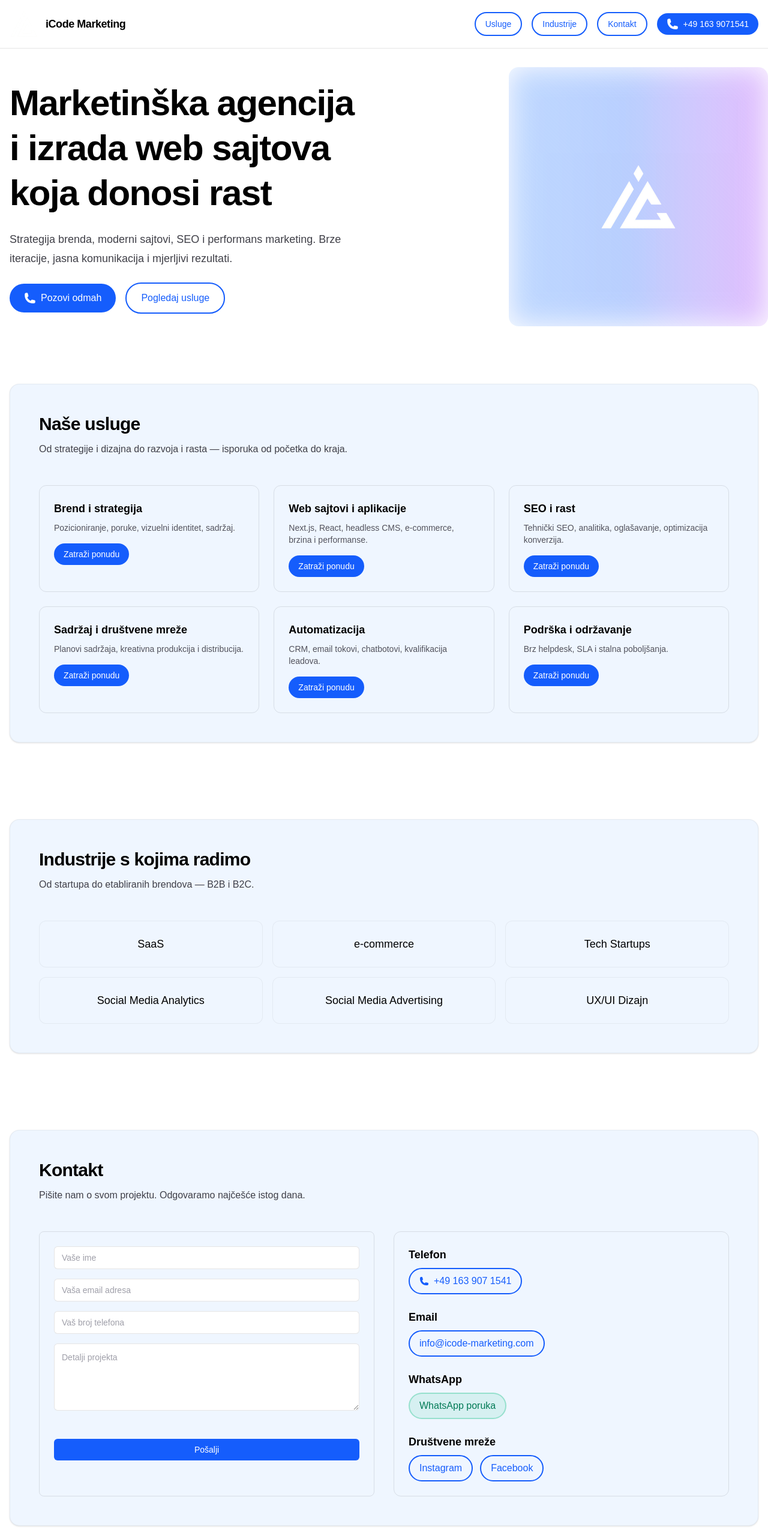
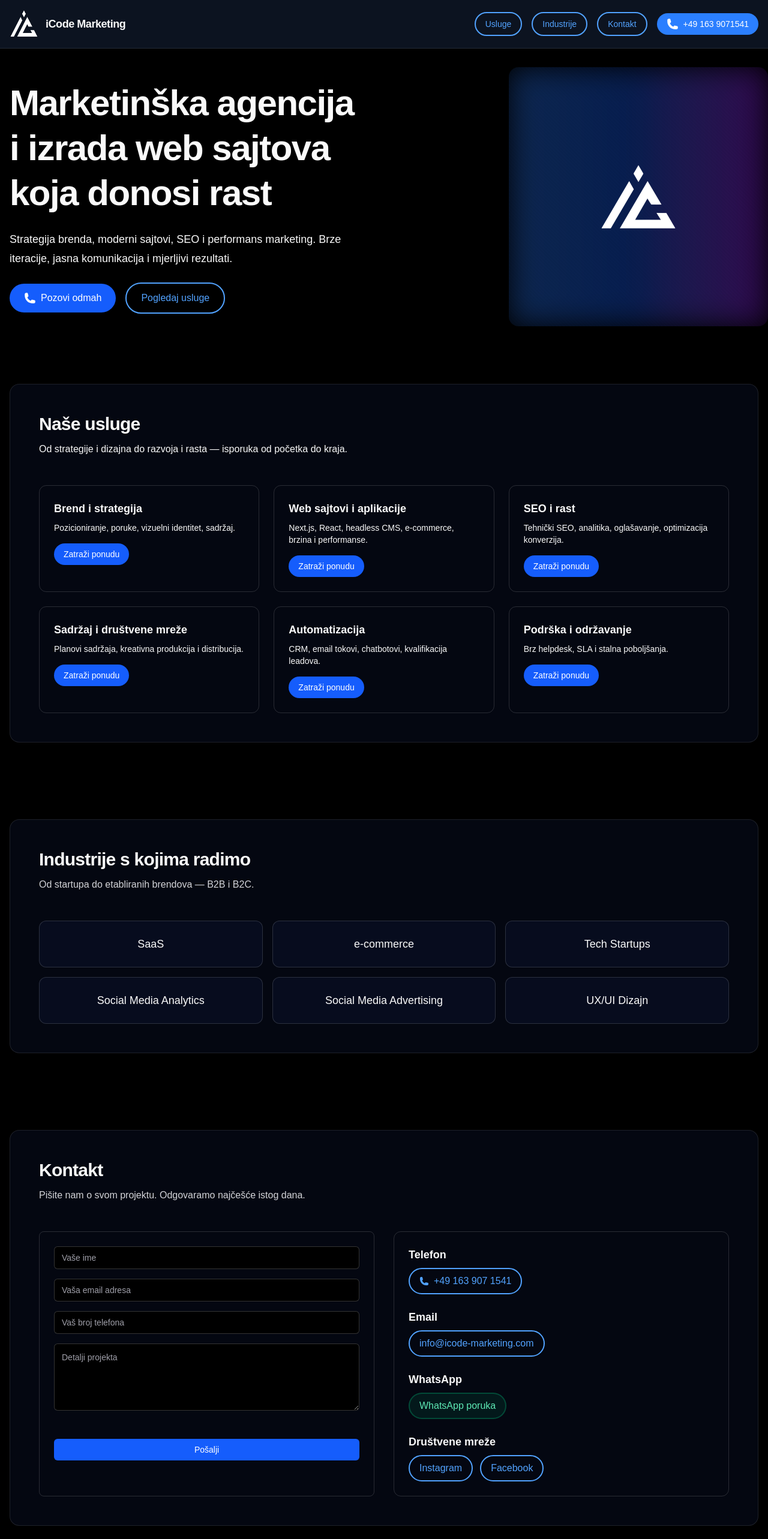
Before and after one commit to SergejNov/iCode-Portfolio, a Next.js app: page / in a window 1280 px wide. Shown: the top 2566 px of the page at 60% size. Built offline with nearby package versions, Linux system fonts and the light colour scheme.

Commit message:
FIXED FORCED DARK MODE

```diff
--- a/app/components/ContactForm.tsx
+++ b/app/components/ContactForm.tsx
@@ -53,7 +53,7 @@ export default function ContactForm() {
   };
 
   return (
-    <form onSubmit={handleSubmit} className="rounded-lg border border-black/10 px-6 pb-8 pt-6 dark:border-white/15">
+    <form onSubmit={handleSubmit} className="rounded-lg border border-white/15 px-6 pb-8 pt-6">
       <div className="space-y-4">
         {/* Honeypot field - hidden from humans but visible to bots */}
         <div className="absolute left-[-9999px] opacity-0">
@@ -70,27 +70,27 @@ export default function ContactForm() {
 
         <input
     name="name"
-    className="w-full rounded-md border border-black/10 bg-white px-3 py-2 text-sm outline-none placeholder:text-zinc-400 focus:border-blue-500 dark:border-white/20 dark:bg-black"
+    className="w-full rounded-md border border-white/20 bg-black px-3 py-2 text-sm text-zinc-100 outline-none placeholder:text-zinc-400 focus:border-blue-500"
     placeholder="Vaše ime"
     required
   />
   <input
     name="email"
     type="email"
-    className="w-full rounded-md border border-black/10 bg-white px-3 py-2 text-sm outline-none placeholder:text-zinc-400 focus:border-blue-500 dark:border-white/20 dark:bg-black"
+    className="w-full rounded-md border border-white/20 bg-black px-3 py-2 text-sm text-zinc-100 outline-none placeholder:text-zinc-400 focus:border-blue-500"
     placeholder="Vaša email adresa"
     required
   />
   <input
     name="phone"
-    className="w-full rounded-md border border-black/10 bg-white px-3 py-2 text-sm outline-none placeholder:text-zinc-400 focus:border-blue-500 dark:border-white/20 dark:bg-black"
+    className="w-full rounded-md border border-white/20 bg-black px-3 py-2 text-sm text-zinc-100 outline-none placeholder:text-zinc-400 focus:border-blue-500"
     placeholder="Vaš broj telefona"
     type="tel"
     required
   />
   <textarea
   name="message"
-  className="min-h-28 w-full rounded-md border border-black/10 bg-white px-3 pt-3 pb-4 text-sm outline-none placeholder:text-zinc-400 focus:border-blue-500 dark:border-white/20 dark:bg-black"
+  className="min-h-28 w-full rounded-md border border-white/20 bg-black px-3 pt-3 pb-4 text-sm text-zinc-100 outline-none placeholder:text-zinc-400 focus:border-blue-500"
   placeholder="Detalji projekta"
   required
 />
--- a/app/components/Header.tsx
+++ b/app/components/Header.tsx
@@ -12,7 +12,7 @@ export default function Header() {
   };
 
   return (
-    <header className="fixed left-0 right-0 top-0 z-40 border-b border-black/10 bg-white/80 backdrop-blur-md dark:border-white/10 dark:bg-gray-900/80">
+    <header className="fixed left-0 right-0 top-0 z-40 border-b border-white/10 backdrop-blur-md bg-gray-900/80">
       <div className="relative mx-auto flex max-w-7xl items-center justify-between px-4 py-4">
         <div className="flex items-center gap-3">
           <Image
@@ -28,7 +28,7 @@ export default function Header() {
         {/* Mobile Menu Button */}
         <button
           type="button"
-          className="sm:hidden rounded-lg p-2 hover:bg-gray-100 dark:hover:bg-gray-800"
+          className="sm:hidden rounded-lg p-2 hover:bg-gray-800"
           aria-label="Toggle menu"
           onClick={toggleMenu}
         >
@@ -44,32 +44,32 @@ export default function Header() {
 
         {/* Mobile Menu */}
         {isMenuOpen && (
-          <div className="sm:hidden absolute left-0 right-0 top-16 z-50 bg-white shadow-lg dark:bg-gray-900">
+          <div className="sm:hidden absolute left-0 right-0 top-16 z-50 bg-gray-900 shadow-lg">
             <div className="flex flex-col space-y-2 p-4">
               <a
                 href="#services"
-                className="block rounded-lg px-4 py-2 text-center font-medium hover:bg-gray-100 dark:hover:bg-gray-800"
+                className="block rounded-lg px-4 py-2 text-center font-medium hover:bg-gray-800"
                 onClick={toggleMenu}
               >
                 Usluge
               </a>
               <a
                 href="#coverage"
-                className="block rounded-lg px-4 py-2 text-center font-medium hover:bg-gray-100 dark:hover:bg-gray-800"
+                className="block rounded-lg px-4 py-2 text-center font-medium hover:bg-gray-800"
                 onClick={toggleMenu}
               >
                 Industrije
               </a>
               <a
                 href="#contact"
-                className="block rounded-lg px-4 py-2 text-center font-medium hover:bg-gray-100 dark:hover:bg-gray-800"
+                className="block rounded-lg px-4 py-2 text-center font-medium hover:bg-gray-800"
                 onClick={toggleMenu}
               >
                 Kontakt
               </a>
               <a
                 href="tel:+491639071541"
-                className="flex items-center justify-center gap-2 rounded-lg bg-blue-600 px-4 py-2 text-center font-medium text-white hover:bg-blue-700 dark:bg-blue-500 dark:hover:bg-blue-600"
+                className="flex items-center justify-center gap-2 rounded-lg bg-blue-500 px-4 py-2 text-center font-medium text-white hover:bg-blue-600"
                 onClick={toggleMenu}
               >
                 <PhoneIcon className="h-5 w-5" />
@@ -81,10 +81,10 @@ export default function Header() {
 
         {/* Desktop Navigation */}
         <nav className="hidden items-center gap-4 text-sm font-medium sm:flex">
-          <a href="#services" className="rounded-full border-2 border-blue-600 px-4 py-2 text-blue-600 transition hover:bg-blue-50 dark:border-blue-400 dark:text-blue-400 dark:hover:bg-blue-950">Usluge</a>
-          <a href="#coverage" className="rounded-full border-2 border-blue-600 px-4 py-2 text-blue-600 transition hover:bg-blue-50 dark:border-blue-400 dark:text-blue-400 dark:hover:bg-blue-950">Industrije</a>
-          <a href="#contact" className="rounded-full border-2 border-blue-600 px-4 py-2 text-blue-600 transition hover:bg-blue-50 dark:border-blue-400 dark:text-blue-400 dark:hover:bg-blue-950">Kontakt</a>
-          <a href="tel:+491639071541" className="flex items-center gap-2 rounded-full bg-blue-600 px-4 py-2 text-white transition hover:bg-blue-700 dark:bg-blue-500 dark:hover:bg-blue-600">
+          <a href="#services" className="rounded-full border-2 border-blue-400 px-4 py-2 text-blue-400 transition hover:bg-blue-950">Usluge</a>
+          <a href="#coverage" className="rounded-full border-2 border-blue-400 px-4 py-2 text-blue-400 transition hover:bg-blue-950">Industrije</a>
+          <a href="#contact" className="rounded-full border-2 border-blue-400 px-4 py-2 text-blue-400 transition hover:bg-blue-950">Kontakt</a>
+          <a href="tel:+491639071541" className="flex items-center gap-2 rounded-full bg-blue-500 px-4 py-2 text-white transition hover:bg-blue-600">
             <PhoneIcon className="h-5 w-5" />
             <span>+49 163 9071541</span>
           </a>
--- a/app/globals.css
+++ b/app/globals.css
@@ -1,11 +1,11 @@
 @import "tailwindcss";
 
 :root {
-  --background: #ffffff;
-  --foreground: #171717;
+  --background: #0a0a0a;
+  --foreground: #ededed;
   --brand: #00129a; /* rgb(0, 18, 154) */
-  --brand-50: #f5f7ff;
-  --brand-100: #e6ebff;
+  --brand-50: color-mix(in oklab, var(--brand) 10%, #000);
+  --brand-100: color-mix(in oklab, var(--brand) 20%, #000);
 
   /* Theme variables */
   --color-background: var(--background);
@@ -14,13 +14,13 @@
   --font-mono: var(--font-geist-mono, ui-monospace, SFMono-Regular, Menlo, monospace);
 }
 
-@media (prefers-color-scheme: dark) {
-  :root {
-    --background: #0a0a0a;
-    --foreground: #ededed;
-    --brand-50: color-mix(in oklab, var(--brand) 10%, #000);
-    --brand-100: color-mix(in oklab, var(--brand) 20%, #000);
-  }
+/* Force dark theme when `.dark` is present on html */
+.dark {
+  color-scheme: dark;
+  --background: #0a0a0a;
+  --foreground: #ededed;
+  --brand-50: color-mix(in oklab, var(--brand) 10%, #000);
+  --brand-100: color-mix(in oklab, var(--brand) 20%, #000);
 }
 
 html {
--- a/app/layout.tsx
+++ b/app/layout.tsx
@@ -1,17 +1,7 @@
 import type { Metadata } from "next";
-import { Geist, Geist_Mono } from "next/font/google";
+import ToasterClient from '@/app/ToasterClient';
+import { Providers } from './providers';
 import "./globals.css";
-import ToasterClient from "./ToasterClient";
-
-const geistSans = Geist({
-  variable: "--font-geist-sans",
-  subsets: ["latin"],
-});
-
-const geistMono = Geist_Mono({
-  variable: "--font-geist-mono",
-  subsets: ["latin"],
-});
 
 export const metadata: Metadata = {
   title: "Marketinška agencija iCode Marketing — Marketing i izrada sajtova",
@@ -32,11 +22,13 @@ export default function RootLayout({
   children: React.ReactNode;
 }>) {
   return (
-    <html lang="sr">
+    <html lang="sr" suppressHydrationWarning className="dark" >
       <body
-        className={`${geistSans.variable} ${geistMono.variable} antialiased`}
+        className="antialiased"
       >
-        {children}
+        <Providers>
+          {children}
+        </Providers>
         <ToasterClient />
       </body>
     </html>
--- a/app/page.tsx
+++ b/app/page.tsx
@@ -7,7 +7,7 @@ import { PhoneIcon } from '@heroicons/react/24/solid';
 
 export default function Home() {
   return (
-    <div className="min-h-screen bg-white text-black dark:bg-black dark:text-zinc-50">
+    <div className="min-h-screen bg-black text-zinc-50">
       <Header />
 
       <main className="mx-auto max-w-7xl px-4 pt-20">
@@ -19,7 +19,7 @@ export default function Home() {
               <h1 className="max-w-2xl text-balance text-4xl font-semibold leading-tight tracking-tight sm:text-5xl lg:text-6xl">
                 Marketinška agencija i izrada web sajtova koja donosi rast
               </h1>
-              <p className="max-w-xl text-pretty text-lg leading-8 text-zinc-700 dark:text-zinc-300">
+              <p className="max-w-xl text-pretty text-lg leading-8">
                 Strategija brenda, moderni sajtovi, SEO i performans marketing. Brze iteracije, jasna komunikacija i mjerljivi rezultati.
               </p>
               <div className="flex flex-wrap items-center justify-center gap-4 w-full sm:w-auto sm:justify-start">
@@ -27,7 +27,7 @@ export default function Home() {
                   <PhoneIcon className="h-5 w-5" />
                   <span>Pozovi odmah</span>
                 </a>
-                <a href="#services" className="rounded-full border-2 border-blue-600 px-6 py-3 text-base font-medium text-blue-600 hover:bg-blue-50 dark:border-blue-400 dark:text-blue-400 dark:hover:bg-blue-950">Pogledaj usluge</a>
+                <a href="#services" className="rounded-full border-2 border-blue-400 px-6 py-3 text-base font-medium text-blue-400 hover:bg-blue-950">Pogledaj usluge</a>
               </div>
             </div>
 
@@ -53,9 +53,9 @@ export default function Home() {
 
         {/* Services Section */}
         <section id="services" className="scroll-mt-20 py-16 sm:scroll-mt-24">
-          <div className="rounded-2xl border border-black/5 bg-blue-50 p-8 text-center sm:text-left shadow-sm dark:border-white/10 dark:bg-blue-950/20 sm:p-12">
+          <div className="rounded-2xl border border-white/10 bg-blue-950/20 p-8 text-center sm:text-left shadow-sm sm:p-12">
   <h2 className="text-3xl font-semibold tracking-tight">Naše usluge</h2>
-  <p className="mt-3 text-center text-base text-zinc-700 dark:text-zinc-300 sm:text-left sm:max-w-2xl">
+  <p className="mt-3 text-center text-base sm:text-left sm:max-w-2xl">
   Od strategije i dizajna do razvoja i rasta — isporuka od početka do kraja.
 </p>
   <div className="mt-12 grid gap-6 sm:grid-cols-2 lg:grid-cols-3">
@@ -67,9 +67,9 @@ export default function Home() {
       { title: "Automatizacija", desc: "CRM, email tokovi, chatbotovi, kvalifikacija leadova." },
       { title: "Podrška i održavanje", desc: "Brz helpdesk, SLA i stalna poboljšanja." }
     ].map((service, index) => (
-      <div key={index} className="mx-auto w-full max-w-md rounded-xl border border-black/10 p-6 text-center transition hover:shadow-md dark:border-white/15 dark:hover:shadow-zinc-800/50 sm:mx-0 sm:max-w-none sm:text-left">
+      <div key={index} className="mx-auto w-full max-w-md rounded-xl border border-white/15 p-6 text-center transition hover:shadow-md hover:shadow-zinc-800/50 sm:mx-0 sm:max-w-none sm:text-left">
         <h3 className="text-lg font-semibold">{service.title}</h3>
-        <p className="mt-2 text-sm text-zinc-600 dark:text-zinc-300">{service.desc}</p>
+        <p className="mt-2 text-sm ">{service.desc}</p>
         <div className="mt-4 flex justify-center sm:justify-start">
           <a href="#contact" className="inline-block rounded-full bg-blue-600 px-4 py-2 text-sm font-medium text-white hover:bg-blue-700">Zatraži ponudu</a>
         </div>
@@ -81,14 +81,14 @@ export default function Home() {
 
         {/* Coverage Section */}
         <section id="coverage" className="scroll-mt-20 py-16 sm:scroll-mt-24">
-          <div className="rounded-2xl border border-black/5 bg-blue-50 p-8 shadow-sm dark:border-white/10 dark:bg-blue-950/20 sm:p-12">
+          <div className="rounded-2xl border border-white/10 bg-blue-950/20 p-8 shadow-sm sm:p-12">
             <h2 className="text-3xl font-semibold tracking-tight">Industrije s kojima radimo</h2>
-            <p className="mt-3 max-w-2xl text-base text-zinc-700 dark:text-zinc-300">
+            <p className="mt-3 max-w-2xl text-base text-zinc-300">
               Od startupa do etabliranih brendova — B2B i B2C.
             </p>
             <div className="mt-12 grid gap-4 sm:grid-cols-2 lg:grid-cols-3">
               {['SaaS', 'e‑commerce', 'Tech Startups', 'Social Media Analytics', 'Social Media Advertising', 'UX/UI Dizajn'].map((industry, index) => (
-                <div key={index} className="rounded-xl border border-black/5 bg-blue-50 p-6 text-center text-lg font-medium dark:border-white/15 dark:bg-blue-950/20">
+                <div key={index} className="rounded-xl border border-white/15 bg-blue-950/20 p-6 text-center text-lg font-medium">
                   {industry}
                 </div>
               ))}
@@ -98,9 +98,9 @@ export default function Home() {
 
         {/* Contact Section */}
         <section id="contact" className="scroll-mt-20 py-16 sm:scroll-mt-24">
-          <div className="rounded-2xl border border-black/5 bg-blue-50 p-8 shadow-sm dark:border-white/10 dark:bg-blue-950/20 sm:p-12">
+          <div className="rounded-2xl border border-white/10 bg-blue-950/20 p-8 shadow-sm sm:p-12">
             <h2 className="text-3xl font-semibold tracking-tight">Kontakt</h2>
-            <p className="mt-3 max-w-2xl text-base text-zinc-700 dark:text-zinc-300">
+            <p className="mt-3 max-w-2xl text-base text-zinc-300">
               Pišite nam o svom projektu. Odgovaramo najčešće istog dana.
             </p>
             <div className="mt-12 grid gap-8 lg:grid-cols-2">
@@ -108,28 +108,28 @@ export default function Home() {
               <ContactForm />
 
               {/* Contact Information */}
-              <div className="rounded-xl border border-black/10 p-6 dark:border-white/15">
+              <div className="rounded-xl border border-white/15 p-6">
                 <div className="space-y-6">
                   <div>
                     <div className="text-lg font-semibold">Telefon</div>
-                    <a href="tel:+491639071541" className="mt-2 inline-flex items-center gap-2 rounded-full border-2 border-blue-600 px-4 py-2 text-blue-600 hover:bg-blue-50 dark:border-blue-400 dark:text-blue-400 dark:hover:bg-blue-950">
+                    <a href="tel:+491639071541" className="mt-2 inline-flex items-center gap-2 rounded-full border-2 border-blue-400 px-4 py-2 text-blue-400 hover:bg-blue-950">
                       <PhoneIcon className="h-4 w-4" />
                       <span>+49 163 907 1541</span>
                     </a>
                   </div>
                   <div>
                     <div className="text-lg font-semibold">Email</div>
-                    <a href="mailto:info@icode-marketing.com" className="mt-2 inline-block rounded-full border-2 border-blue-600 px-4 py-2 text-blue-600 hover:bg-blue-50 dark:border-blue-400 dark:text-blue-400 dark:hover:bg-blue-950">info@icode-marketing.com</a>
+                    <a href="mailto:info@icode-marketing.com" className="mt-2 inline-block rounded-full border-2 border-blue-400 px-4 py-2 text-blue-400 hover:bg-blue-950">info@icode-marketing.com</a>
                   </div>
                   <div>
                     <div className="text-lg font-semibold">WhatsApp</div>
-                    <a href="https://wa.me/491639071541" target="_blank" rel="noopener noreferrer" className="mt-2 inline-block rounded-full border-2 border-emerald-500/30 bg-emerald-500/10 px-4 py-2 text-emerald-700 hover:bg-emerald-500/20 dark:text-emerald-300">WhatsApp poruka</a>
+                    <a href="https://wa.me/491639071541" target="_blank" rel="noopener noreferrer" className="mt-2 inline-block rounded-full border-2 border-emerald-500/30 bg-emerald-500/10 px-4 py-2 text-emerald-300 hover:bg-emerald-500/20">WhatsApp poruka</a>
                   </div>
                   <div>
                     <div className="text-lg font-semibold">Društvene mreže</div>
                     <div className="mt-2 flex flex-wrap gap-3">
-                      <a className="inline-block rounded-full border-2 border-blue-600 px-4 py-2 text-blue-600 hover:bg-blue-50 dark:border-blue-400 dark:text-blue-400 dark:hover:bg-blue-950" href="https://www.instagram.com/icode.marketing" target="_blank" rel="noopener noreferrer">Instagram</a>
-                      <a className="inline-block rounded-full border-2 border-blue-600 px-4 py-2 text-blue-600 hover:bg-blue-50 dark:border-blue-400 dark:text-blue-400 dark:hover:bg-blue-950" href="https://www.facebook.com/share/1A65FdQSPv/" target="_blank" rel="noopener noreferrer">Facebook</a>
+                      <a className="inline-block rounded-full border-2 border-blue-400 px-4 py-2 text-blue-400 hover:bg-blue-950" href="https://www.instagram.com/icode.marketing" target="_blank" rel="noopener noreferrer">Instagram</a>
+                      <a className="inline-block rounded-full border-2 border-blue-400 px-4 py-2 text-blue-400 hover:bg-blue-950" href="https://www.facebook.com/share/1A65FdQSPv/" target="_blank" rel="noopener noreferrer">Facebook</a>
                     </div>
                   </div>
                 </div>
@@ -139,7 +139,7 @@ export default function Home() {
         </section>
       </main>
 
-      <footer className="border-t border-black/5 py-12 text-center text-sm text-zinc-500 dark:border-white/10">
+      <footer className="border-t border-white/10 py-12 text-center text-sm text-zinc-500">
         &copy; {new Date().getFullYear()} iCode Marketing. Sva prava zadržana.
       </footer>
     </div>
--- /dev/null
+++ b/app/providers.tsx
@@ -0,0 +1,17 @@
+'use client';
+
+import { ThemeProvider } from 'next-themes';
+import { ReactNode } from 'react';
+
+export function Providers({ children }: { children: ReactNode }) {
+  return (
+    <ThemeProvider
+      attribute="class"
+      forcedTheme="dark"  // 🔥 Force dark mode, ignore system
+      enableSystem={false}
+      disableTransitionOnChange
+    >
+      {children}
+    </ThemeProvider>
+  );
+}
--- a/package.json
+++ b/package.json
@@ -10,7 +10,9 @@
   },
   "dependencies": {
     "@heroicons/react": "^2.2.0",
+    "geist": "^1.5.1",
     "next": "16.0.3",
+    "next-themes": "^0.4.6",
     "react": "19.2.0",
     "react-dom": "19.2.0",
     "react-hot-toast": "^2.6.0"
--- /dev/null
+++ b/tailwind.config.js
@@ -0,0 +1,21 @@
+/** @type {import('tailwindcss').Config} */
+module.exports = {
+  darkMode: 'class', // Use class-based dark mode
+  content: [
+    './app/**/*.{js,ts,jsx,tsx,mdx}',
+    './pages/**/*.{js,ts,jsx,tsx,mdx}',
+    './components/**/*.{js,ts,jsx,tsx,mdx}',
+  ],
+  theme: {
+    extend: {
+      colors: {
+        background: 'var(--background)',
+        foreground: 'var(--foreground)',
+        brand: 'var(--brand)',
+        'brand-50': 'var(--brand-50)',
+        'brand-100': 'var(--brand-100)',
+      },
+    },
+  },
+  plugins: [],
+}
```
Also changed, not shown: 1 other file (tests, documents, lock files or other folders).
